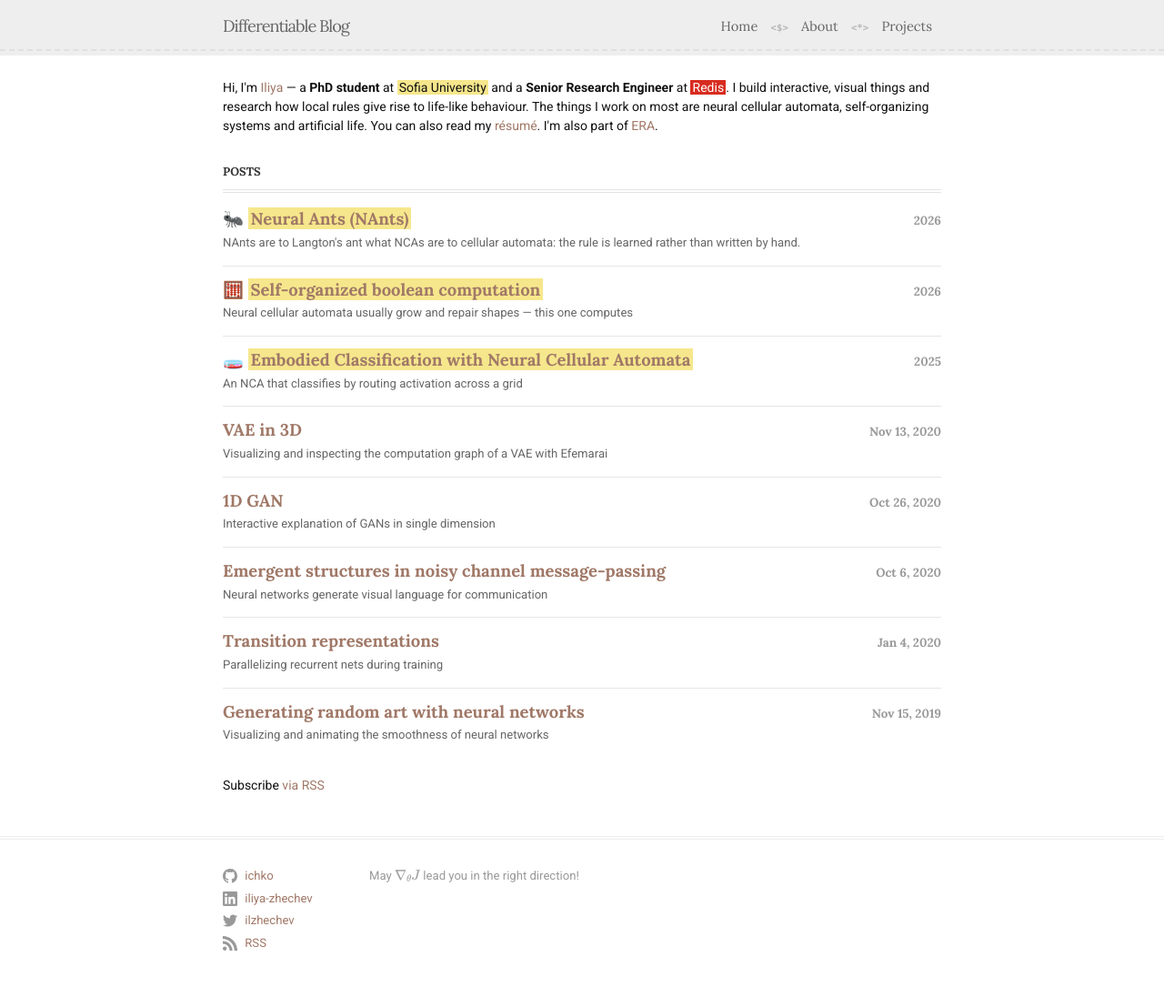
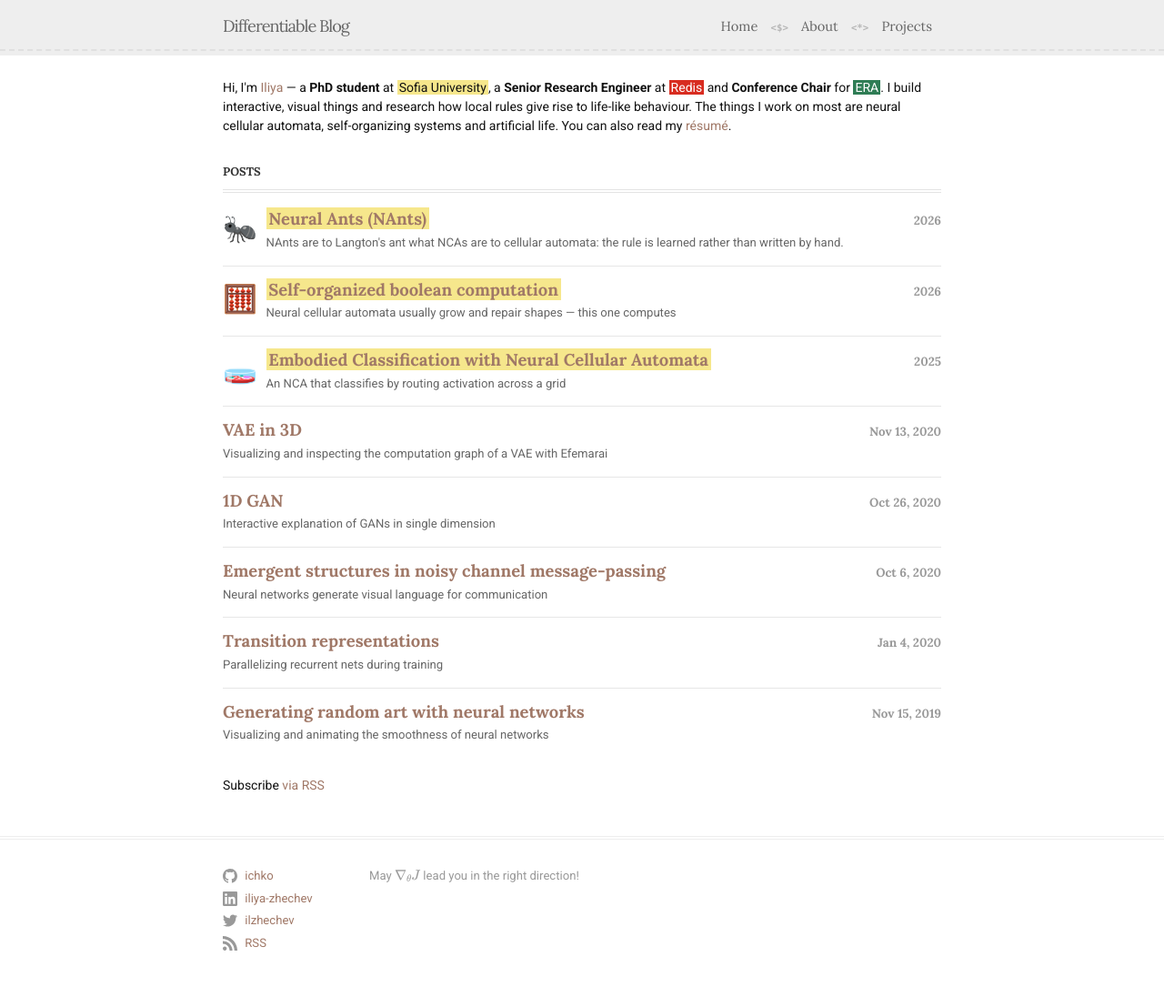
Before and after one commit to ichko/ichko.github.io, a Jekyll site: the page built from index.markdown, in a window 1280 px wide. Shown: the whole page at 91% size. Built offline with Jekyll 4.4.1, drawn with Linux system fonts in a browser that asks for light colours; formulas are drawn with MathJax 3.

Commit message:
Bigger emoji column for pinned links; ERA conference chair in intro
Co-Authored-By: Claude Opus 5 (1M context) <noreply@anthropic.com>

```diff
--- a/_layouts/home.html
+++ b/_layouts/home.html
@@ -7,12 +7,13 @@ layout: default
   {%- endif -%}
 
   <p>
-    Hi, I'm <a href="/about">Iliya</a> — a <b>PhD student</b> at <span class="hl">Sofia University</span> and a
-    <b>Senior Research Engineer</b> at <span class="hl-red">Redis</span>. I build interactive, visual things and research
+    Hi, I'm <a href="/about">Iliya</a> — a <b>PhD student</b> at <span class="hl">Sofia University</span>, a
+    <b>Senior Research Engineer</b> at <span class="hl-red">Redis</span> and <b>Conference Chair</b> for
+    <a href="https://emergingresearchers.life/" target="_blank" rel="noopener"><span class="hl-green">ERA</span></a>.
+    I build interactive, visual things and research
     how local rules give rise to life-like behaviour. The things I work on most are
     neural cellular automata, self-organizing systems and artificial life. You can also
     read my <a href="https://docs.google.com/document/d/1r7JO3kJerb399GzJ2ZE61b5sN2b7zxHt-BYxwwimSTs/edit" target="_blank" rel="noopener">résumé</a>.
-    I'm also part of <a href="https://emergingresearchers.life/" target="_blank" rel="noopener">ERA</a>.
   </p>
 
   {%- assign date_format = site.minima.date_format | default: "%b %-d, %Y" -%}
@@ -21,30 +22,39 @@ layout: default
   <h2 class="post-list-heading">Posts</h2>
   <ul class="post-list">
     <li>
-      <a class="post-link" href="https://ichko.github.io/nants/" target="_blank" rel="noopener">
+      <a class="post-link post-link-pinned" href="https://ichko.github.io/nants/" target="_blank" rel="noopener">
+        <div class="post-emoji" aria-hidden="true">🐜</div>
+        <div class="post-body">
           <h4 class="post-head">
-          <span class="post-link-title">🐜 <span class="hl">Neural Ants (NAnts)</span></span>
+            <span class="post-link-title"><span class="hl">Neural Ants (NAnts)</span></span>
             <span class="post-link-date">2026</span>
           </h4>
           <div class="post-link-subtitle">NAnts are to Langton's ant what NCAs are to cellular automata: the rule is learned rather than written by hand.</div>
+        </div>
       </a>
     </li>
     <li>
-      <a class="post-link" href="https://ncpu.pages.dev/" target="_blank" rel="noopener">
+      <a class="post-link post-link-pinned" href="https://ncpu.pages.dev/" target="_blank" rel="noopener">
+        <div class="post-emoji" aria-hidden="true">🧮</div>
+        <div class="post-body">
           <h4 class="post-head">
-          <span class="post-link-title">🧮 <span class="hl">Self-organized boolean computation</span></span>
+            <span class="post-link-title"><span class="hl">Self-organized boolean computation</span></span>
             <span class="post-link-date">2026</span>
           </h4>
           <div class="post-link-subtitle">Neural cellular automata usually grow and repair shapes — this one computes</div>
+        </div>
       </a>
     </li>
     <li>
-      <a class="post-link" href="https://nca-spatial-classification.pages.dev/" target="_blank" rel="noopener">
+      <a class="post-link post-link-pinned" href="https://nca-spatial-classification.pages.dev/" target="_blank" rel="noopener">
+        <div class="post-emoji" aria-hidden="true">🧫</div>
+        <div class="post-body">
           <h4 class="post-head">
-          <span class="post-link-title">🧫 <span class="hl">Embodied Classification with Neural Cellular Automata</span></span>
+            <span class="post-link-title"><span class="hl">Embodied Classification with Neural Cellular Automata</span></span>
             <span class="post-link-date">2025</span>
           </h4>
           <div class="post-link-subtitle">An NCA that classifies by routing activation across a grid</div>
+        </div>
       </a>
     </li>
     {%- for post in live_posts -%}
--- a/_sass/custom.scss
+++ b/_sass/custom.scss
@@ -168,9 +168,35 @@ h1, h2, h3, h4, h5, h6,
 }
 .post-link-date { white-space: nowrap; text-align: right; }
 
+/* pinned entries: big emoji on the left, centered against title + subtitle */
+.post-link-pinned {
+  display: flex;
+  align-items: center;
+  gap: 0.6rem;
+}
+.post-emoji {
+  flex: none;
+  font-size: 1.9rem;
+  line-height: 1;
+}
+.post-body { flex: 1; min-width: 0; }
+.post-link:hover .post-link-title {
+  opacity: 0.85;
+  text-decoration: underline;
+}
+
 /* yellow highlight for pinned posts */
 .hl {
   background: #f6e78c;
+  padding: 0 0.15em;
+  box-decoration-break: clone;
+  -webkit-box-decoration-break: clone;
+}
+
+/* green highlight (ERA) */
+.hl-green {
+  background: #2f7d55;
+  color: #fff;
   padding: 0 0.15em;
   box-decoration-break: clone;
   -webkit-box-decoration-break: clone;
```
Lines whose indentation alone changed are shown as unchanged.
